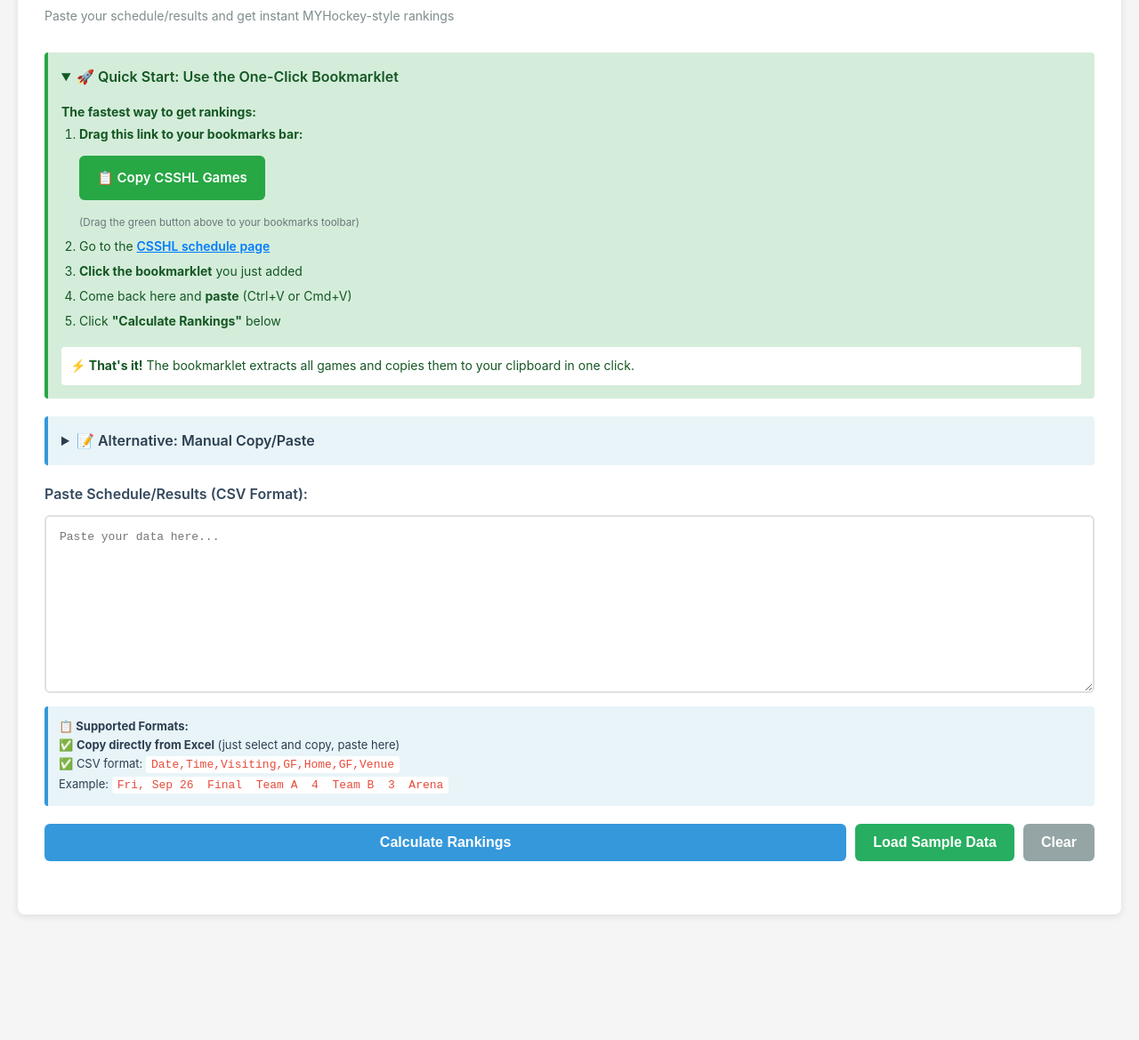
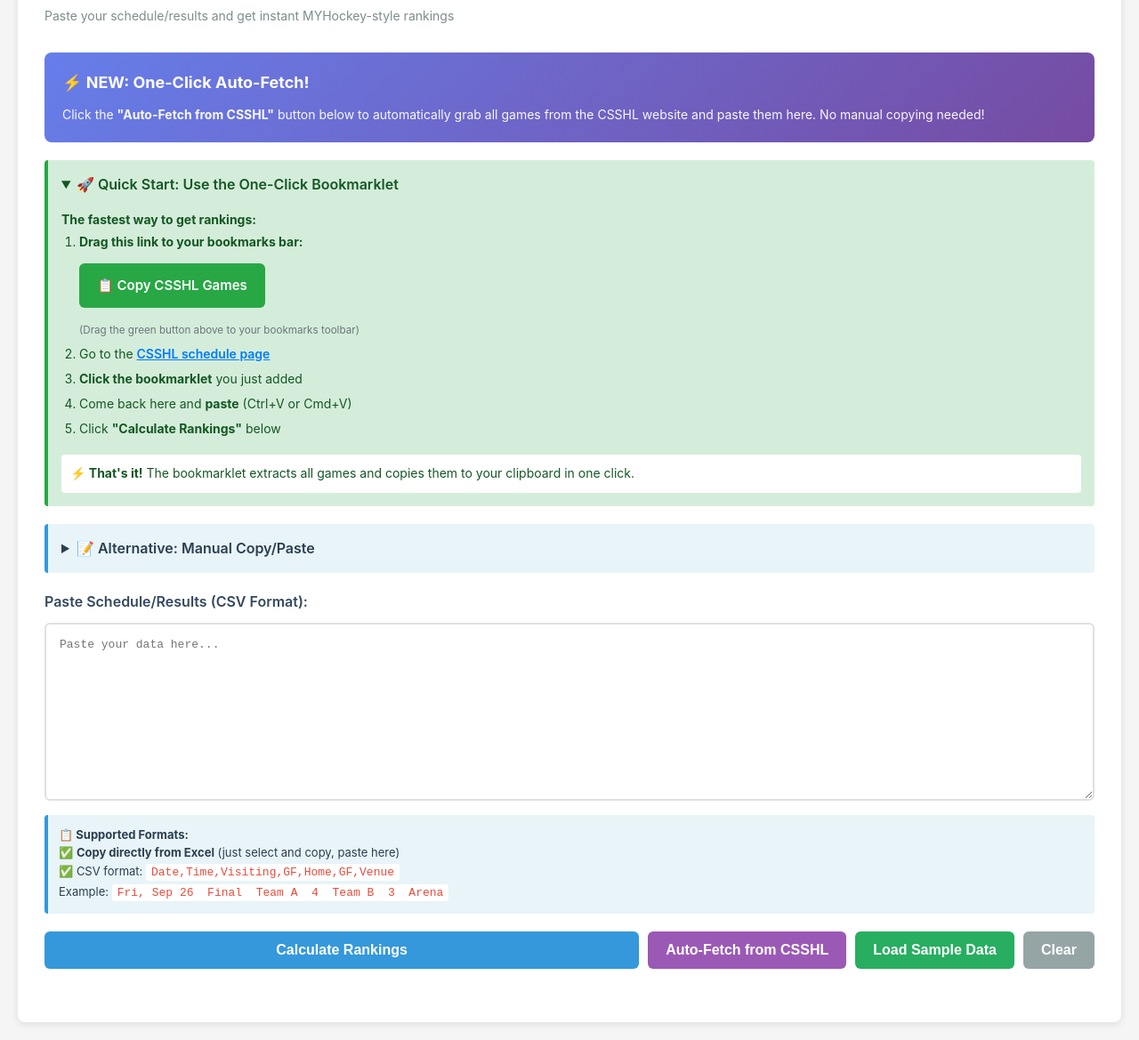
Before and after one commit to schmij97/csshl, a website: page index.html in a window 1280 px wide. Shown: the part 98-1267 px from the top of the page at 89% size. Before the commit the page ends 1146 px from the top, so only its background shows below. Drawn offline with Linux system fonts and the light colour scheme.

Commit message:
Update index.html

```diff
--- a/index.html
+++ b/index.html
@@ -283,6 +283,13 @@
         <h1>🏒 CSSHL U17 Prep Rankings Calculator</h1>
         <p class="subtitle">Paste your schedule/results and get instant MYHockey-style rankings</p>
 
+        <div style="margin-bottom: 20px; padding: 20px; background: linear-gradient(135deg, #667eea 0%, #764ba2 100%); border-radius: 8px; color: white;">
+            <h3 style="margin: 0 0 10px 0; font-size: 18px;">⚡ NEW: One-Click Auto-Fetch!</h3>
+            <p style="margin: 0; font-size: 14px; opacity: 0.95;">
+                Click the <strong>"Auto-Fetch from CSSHL"</strong> button below to automatically grab all games from the CSSHL website and paste them here. No manual copying needed!
+            </p>
+        </div>
+
         <details open style="margin-bottom: 20px; padding: 15px; background: #d4edda; border-left: 4px solid #28a745; border-radius: 4px;">
             <summary style="cursor: pointer; font-weight: 600; color: #155724; font-size: 16px;">
                 🚀 Quick Start: Use the One-Click Bookmarklet
@@ -331,6 +338,7 @@
 
             <div class="button-group">
                 <button class="btn-calculate" onclick="calculateRankings()">Calculate Rankings</button>
+                <button class="btn-fetch" onclick="autoFetchAndPaste()">Auto-Fetch from CSSHL</button>
                 <button class="btn-sample" onclick="loadSampleData()">Load Sample Data</button>
                 <button class="btn-clear" onclick="clearData()">Clear</button>
             </div>
@@ -665,6 +673,73 @@
                 });
         }
 
+        function autoFetchAndPaste() {
+            const errorEl = document.getElementById('errorMessage');
+            const loadingEl = document.getElementById('loading');
+            const dataInput = document.getElementById('dataInput');
+
+            errorEl.classList.remove('visible');
+            loadingEl.textContent = '🌐 Fetching games from CSSHL website...';
+            loadingEl.classList.add('visible');
+
+            const url = 'https://u17prep.csshl.hockeytech.com/stats/schedule/all-teams/191/all-months?league=5';
+
+            // Use a CORS proxy to fetch the page
+            const proxyUrl = `https://api.allorigins.win/raw?url=${encodeURIComponent(url)}`;
+
+            fetch(proxyUrl)
+                .then(response => {
+                    if (!response.ok) {
+                        throw new Error(`Failed to fetch: ${response.status}`);
+                    }
+                    return response.text();
+                })
+                .then(html => {
+                    loadingEl.classList.remove('visible');
+
+                    // Parse the HTML to extract text
+                    const parser = new DOMParser();
+                    const doc = parser.parseFromString(html, 'text/html');
+
+                    // Get all the text content (simulates Ctrl+A, Ctrl+C)
+                    const allText = doc.body.innerText || doc.body.textContent;
+
+                    // Paste it into the textarea
+                    dataInput.value = allText;
+
+                    // Show success message
+                    const successDiv = document.createElement('div');
+                    successDiv.className = 'format-hint';
+                    successDiv.style.background = '#d4edda';
+                    successDiv.style.borderColor = '#28a745';
+                    successDiv.style.marginTop = '10px';
+                    successDiv.innerHTML = '✅ <strong>Data fetched and pasted!</strong> Now click "Calculate Rankings" to see results.';
+
+                    const existingSuccess = document.querySelector('.format-hint[style*="d4edda"]');
+                    if (existingSuccess) {
+                        existingSuccess.remove();
+                    }
+                    document.querySelector('.input-section').appendChild(successDiv);
+
+                    setTimeout(() => successDiv.remove(), 5000);
+                })
+                .catch(error => {
+                    loadingEl.classList.remove('visible');
+
+                    errorEl.innerHTML = `
+                        <strong>⚠️ Auto-fetch failed</strong><br><br>
+                        <strong>Error:</strong> ${error.message}<br><br>
+                        <strong>Manual method (always works):</strong><br>
+                        1. Go to <a href="${url}" target="_blank" style="color: #3498db;">the CSSHL page</a><br>
+                        2. Press Ctrl+A (or Cmd+A)<br>
+                        3. Press Ctrl+C (or Cmd+C)<br>
+                        4. Come back here and press Ctrl+V<br>
+                        5. Click "Calculate Rankings"
+                    `;
+                    errorEl.classList.add('visible');
+                });
+        }
+
         function calculateRankings() {
             const input = document.getElementById('dataInput').value;
             const errorEl = document.getElementById('errorMessage');
```
